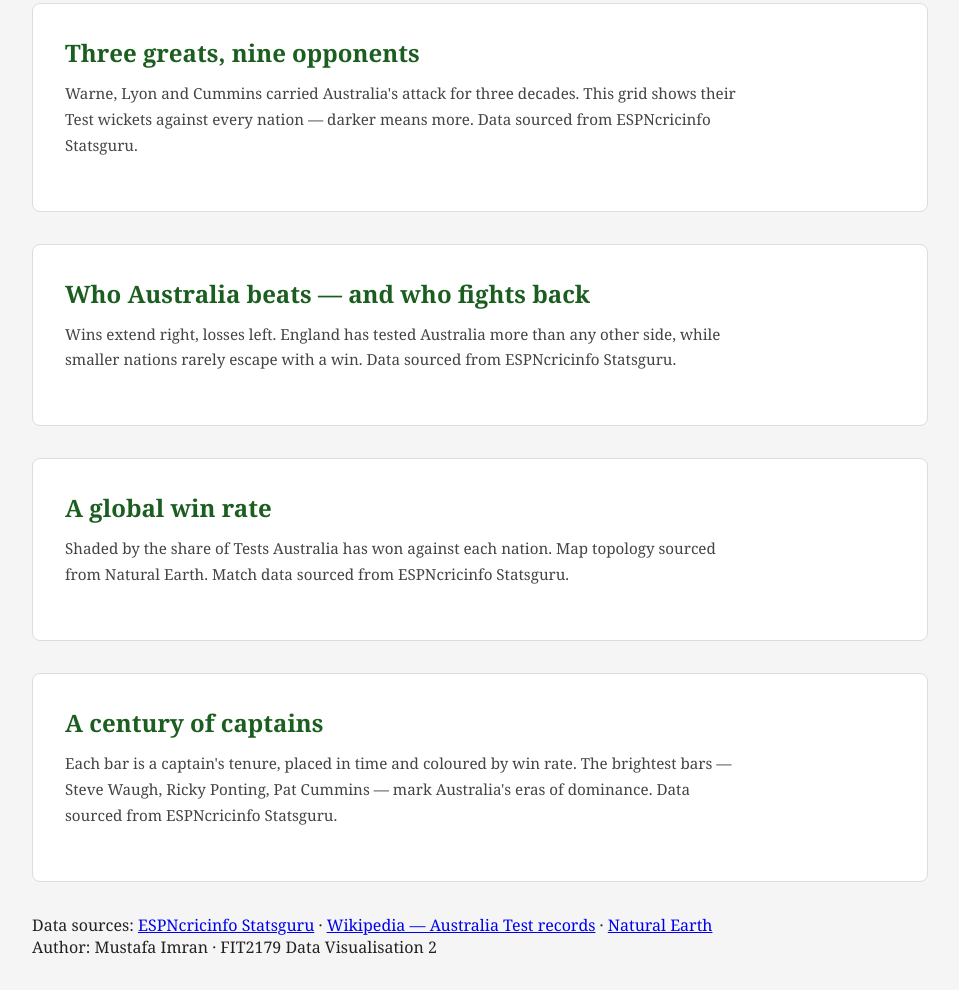
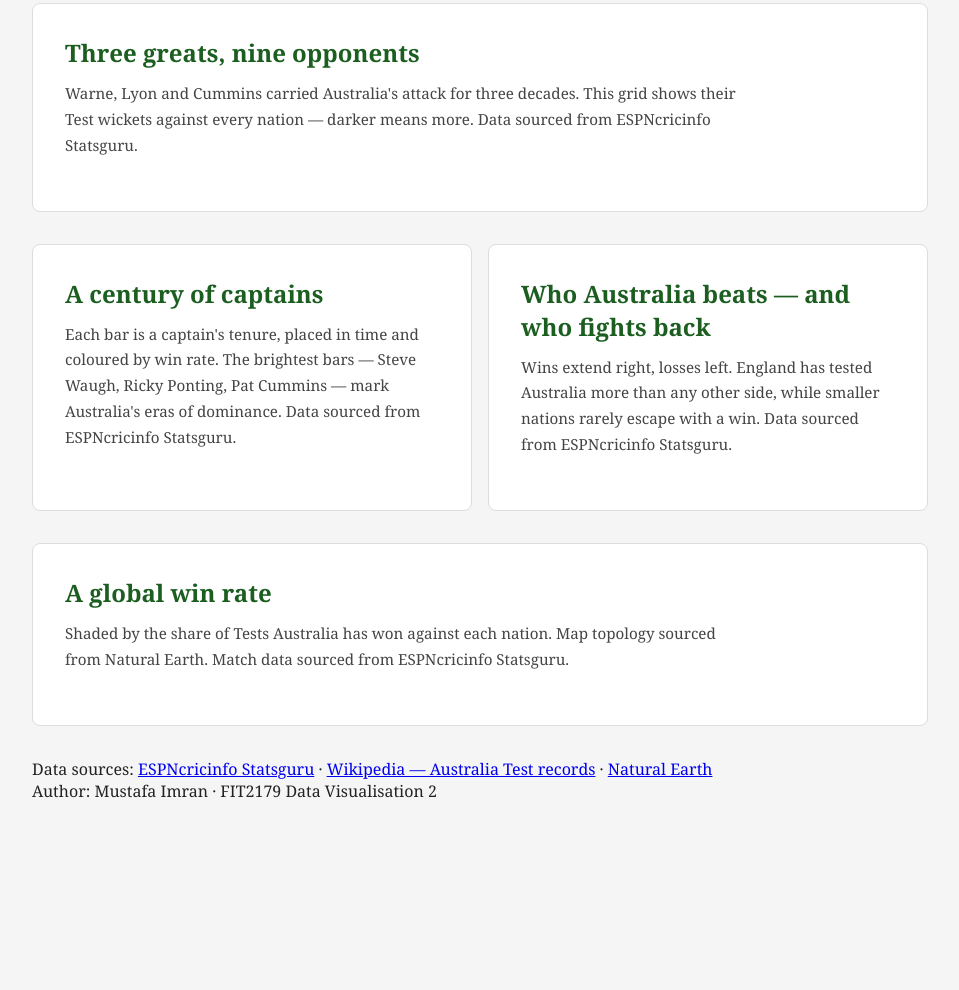
Before and after one commit to mimr0013/FIT2179_cricketaustralia, a plain HTML site: page index.html in a window 1280 px wide. Shown: the part 709-1699 px from the top of the page, without its empty margins (160-1119 px from the left). After the commit the page ends 1543 px from the top, so only its background shows below. Drawn offline with Linux system fonts and the light colour scheme; a script that the page names is missing.

Commit message:
Update index.html

```diff
--- a/index.html
+++ b/index.html
@@ -48,7 +48,14 @@
         Data sourced from ESPNcricinfo Statsguru.</p>
         <div id="heatmap_bowlers"></div>
     </div>
-
+    <div class="two-charts">
+        <div class="section">
+            <h2>A century of captains</h2>
+            <p>Each bar is a captain's tenure, placed in time and coloured by win rate.
+            The brightest bars — Steve Waugh, Ricky Ponting, Pat Cummins — mark
+            Australia's eras of dominance. Data sourced from ESPNcricinfo Statsguru.</p>
+            <div id="captains_ribbon"></div>
+        </div>
         <div class="section">
             <h2>Who Australia beats — and who fights back</h2>
             <p>Wins extend right, losses left. England has tested Australia more than
@@ -56,6 +63,8 @@
             Data sourced from ESPNcricinfo Statsguru.</p>
             <div id="diverging_opp"></div>
         </div>
+    </div>
+
 
     <div class="section">
         <h2>A global win rate</h2>
@@ -65,13 +74,7 @@
         <div id="choropleth_opp"></div>
     </div>
 
-    <div class="section">
-        <h2>A century of captains</h2>
-        <p>Each bar is a captain's tenure, placed in time and coloured by win rate.
-        The brightest bars — Steve Waugh, Ricky Ponting, Pat Cummins — mark
-        Australia's eras of dominance. Data sourced from ESPNcricinfo Statsguru.</p>
-        <div id="captains_ribbon"></div>
-    </div>
+
 <div class="footer">
     <p>Data sources:
         <a href="https://stats.espncricinfo.com">ESPNcricinfo Statsguru</a> ·
```
Lines whose indentation alone changed are shown as unchanged.
